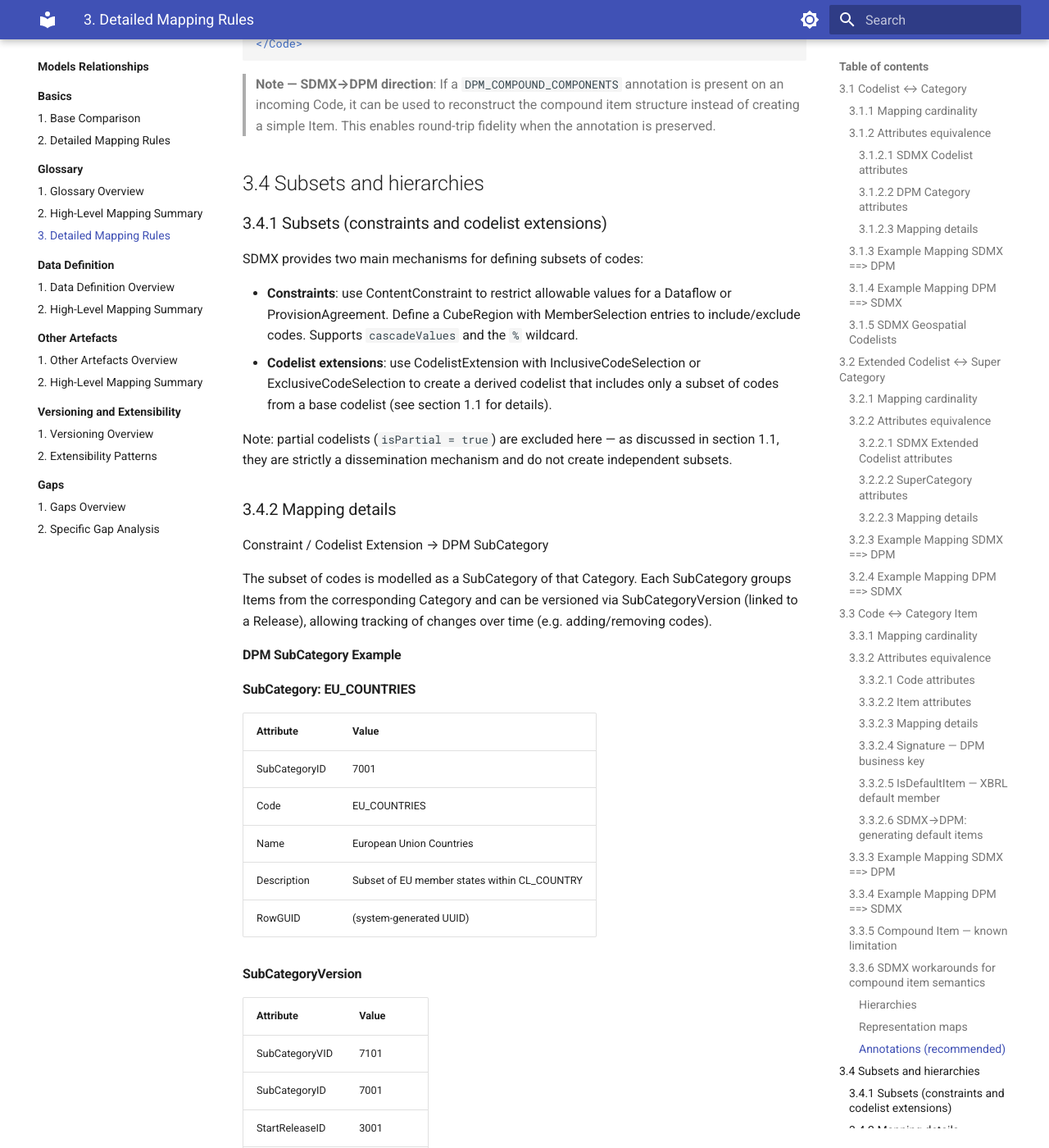
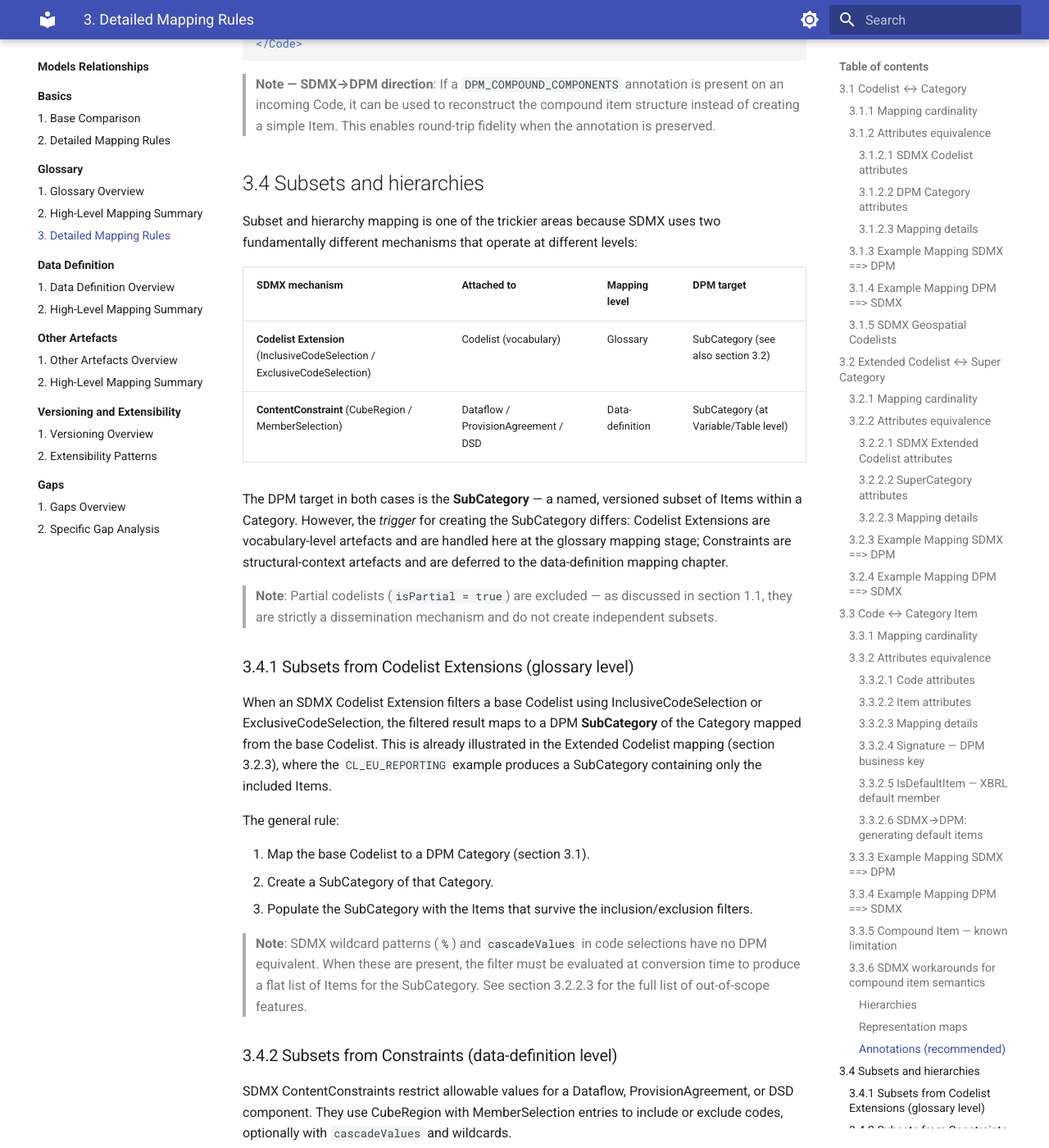
Before and after one commit to sdmx-twg/wp-sdmx-dpm, an MkDocs documentation site: the page built from docs/models-relationships/01_glossary/03_detailed_mapping_rules.md, in a window 1280 px wide and 1400 px high, scrolled down 20551 px. Shown: the whole window at 82% size. Built offline with MkDocs 1.6.1 and Material for MkDocs 9.7.7, drawn with Linux system fonts in a browser that asks for light colours; some of the changed text lies outside the part shown.

Commit message:
docs: refine subsets and hierarchies mapping with level separation
Rewrites section 3.4 to clearly separate glossary-level subsets
(Codelist Extensions → SubCategory, linking to section 3.2) from
data-definition-level subsets (Constraints → SubCategory at Variable/
Table level, deferred). Adds SDMX ContentConstraint XML example,
consolidated SubCategory tables, and a hierarchy example with
ParentItemID for single-codelist hierarchies. Adds SuperCategory
workaround option for multi-codelist hierarchies.

Addresses #73

````diff
--- a/docs/models-relationships/01_glossary/03_detailed_mapping_rules.md
+++ b/docs/models-relationships/01_glossary/03_detailed_mapping_rules.md
@@ -637,79 +637,119 @@ An annotation on the SDMX `Code` can document the compound structure in a standa
 
 ## 3.4 Subsets and hierarchies
 
-### 3.4.1 Subsets (constraints and codelist extensions)
+Subset and hierarchy mapping is one of the trickier areas because SDMX uses two fundamentally different mechanisms that operate at different levels:
 
-SDMX provides two main mechanisms for defining subsets of codes:
+| SDMX mechanism | Attached to | Mapping level | DPM target |
+|----------------|-------------|---------------|------------|
+| **Codelist Extension** (InclusiveCodeSelection / ExclusiveCodeSelection) | Codelist (vocabulary) | Glossary | SubCategory (see also section 3.2) |
+| **ContentConstraint** (CubeRegion / MemberSelection) | Dataflow / ProvisionAgreement / DSD | Data-definition | SubCategory (at Variable/Table level) |
 
-- **Constraints**: use ContentConstraint to restrict allowable values for a Dataflow or ProvisionAgreement. Define a CubeRegion with MemberSelection entries to include/exclude codes. Supports `cascadeValues` and the `%` wildcard.
-- **Codelist extensions**: use CodelistExtension with InclusiveCodeSelection or ExclusiveCodeSelection to create a derived codelist that includes only a subset of codes from a base codelist (see section 1.1 for details).
+The DPM target in both cases is the **SubCategory** — a named, versioned subset of Items within a Category. However, the *trigger* for creating the SubCategory differs: Codelist Extensions are vocabulary-level artefacts and are handled here at the glossary mapping stage; Constraints are structural-context artefacts and are deferred to the data-definition mapping chapter.
 
-Note: partial codelists (`isPartial = true`) are excluded here — as discussed in section 1.1, they are strictly a dissemination mechanism and do not create independent subsets.
+> **Note**: Partial codelists (`isPartial = true`) are excluded — as discussed in section 1.1, they are strictly a dissemination mechanism and do not create independent subsets.
 
-### 3.4.2 Mapping details
-Constraint / Codelist Extension → DPM SubCategory
+### 3.4.1 Subsets from Codelist Extensions (glossary level)
 
-The subset of codes is modelled as a SubCategory of that Category. Each SubCategory groups Items from the corresponding Category and can be versioned via SubCategoryVersion (linked to a Release), allowing tracking of changes over time (e.g. adding/removing codes).
+When an SDMX Codelist Extension filters a base Codelist using InclusiveCodeSelection or ExclusiveCodeSelection, the filtered result maps to a DPM **SubCategory** of the Category mapped from the base Codelist. This is already illustrated in the Extended Codelist mapping (section 3.2.3), where the `CL_EU_REPORTING` example produces a SubCategory containing only the included Items.
 
-#### DPM SubCategory Example
+The general rule:
 
-#### SubCategory: EU_COUNTRIES
-| Attribute           | Value |
-|---------------------|-------|
-| SubCategoryID       | 7001 |
-| Code                | EU_COUNTRIES |
-| Name                | European Union Countries |
-| Description         | Subset of EU member states within CL_COUNTRY |
-| RowGUID             | (system-generated UUID) |
+1. Map the base Codelist to a DPM Category (section 3.1).
+2. Create a SubCategory of that Category.
+3. Populate the SubCategory with the Items that survive the inclusion/exclusion filters.
 
-#### SubCategoryVersion
-| Attribute           | Value |
-|---------------------|-------|
-| SubCategoryVID      | 7101 |
-| SubCategoryID       | 7001 |
-| StartReleaseID      | 3001 |
-| EndReleaseID        | NULL |
+> **Note**: SDMX wildcard patterns (`%`) and `cascadeValues` in code selections have no DPM equivalent. When these are present, the filter must be evaluated at conversion time to produce a flat list of Items for the SubCategory. See section 3.2.2.3 for the full list of out-of-scope features.
 
-#### SubCategoryItems (Members of EU_COUNTRIES)
-| Attribute           | Value |
-|---------------------|-------|
-| SubCategoryVID      | 7101 |
-| ItemID              | 5001 |
-| Label               | France |
-| ParentItemID        | NULL |
-| RowGUID             | (system-generated UUID) |
+### 3.4.2 Subsets from Constraints (data-definition level)
 
-| Attribute           | Value |
-|---------------------|-------|
-| SubCategoryVID      | 7101 |
-| ItemID              | 5002 |
-| Label               | Germany |
-| ParentItemID        | NULL |
-| RowGUID             | (system-generated UUID) |
+SDMX ContentConstraints restrict allowable values for a Dataflow, ProvisionAgreement, or DSD component. They use CubeRegion with MemberSelection entries to include or exclude codes, optionally with `cascadeValues` and wildcards.
 
-| Attribute           | Value |
-|---------------------|-------|
-| SubCategoryVID      | 7101 |
-| ItemID              | 5003 |
-| Label               | Italy |
-| ParentItemID        | NULL |
-| RowGUID             | (system-generated UUID) |
+Constraints are **not vocabulary-level artefacts** — they are attached to structural contexts (which Dataflow, which component). In DPM terms, they correspond to SubCategories associated with specific Variables or Tables, not to the glossary.
 
+**Mapping approach:**
+
+- When a Constraint restricts a single component's values to a subset of a Codelist, the resulting SubCategory is associated with the corresponding DPM Variable or Table (data-definition level), not with the Property itself.
+- The Property's `PropertyCategory` still points to the full Category (the broadest domain), consistent with the core representation design decision (section 3.5.7).
+- Detailed rules for Constraint→SubCategory mapping at the Variable/Table level are deferred to the data-definition mapping chapter.
+
+**Example** — an SDMX Constraint restricting `REF_AREA` to EU countries in a specific Dataflow:
+
+```xml
+<ContentConstraint id="CC_EU_REPORTING" agencyID="ECB" version="1.0"
+    type="Allowed">
+  <ConstraintAttachment>
+    <Dataflow>
+      <Ref id="DF_MACRO" agencyID="ECB" version="1.0"/>
+    </Dataflow>
+  </ConstraintAttachment>
+  <CubeRegion include="true">
+    <MemberSelection id="REF_AREA">
+      <MemberValue value="FR"/>
+      <MemberValue value="DE"/>
+      <MemberValue value="IT"/>
+    </MemberSelection>
+  </CubeRegion>
+</ContentConstraint>
+```
+
+This Constraint does not affect the glossary-level mapping of `CL_COUNTRY` → Category. Instead, it produces a SubCategory `EU_COUNTRIES` containing Items `FR`, `DE`, `IT`, associated with the Variable that uses the `REF_AREA` Property in the corresponding DPM Table.
+
+**DPM SubCategory** (created at data-definition mapping stage):
+
+*SubCategory*
+
+| SubCategoryID | Code | Name | Description |
+|---------------|------|------|-------------|
+| 7001 | EU_COUNTRIES | European Union Countries | Subset of EU member states within CL_COUNTRY |
+
+*SubCategoryVersion*
+
+| SubCategoryVID | SubCategoryID | StartReleaseID | EndReleaseID |
+|----------------|---------------|----------------|--------------|
+| 7101 | 7001 | 3001 | NULL |
+
+*SubCategoryItems*
+
+| SubCategoryVID | ItemID | Label | ParentItemID |
+|----------------|--------|-------|--------------|
+| 7101 | 5001 | France | NULL |
+| 7101 | 5002 | Germany | NULL |
+| 7101 | 5003 | Italy | NULL |
 
 ### 3.4.3 Hierarchies
 
-- **Hierarchy over a single codelist**:
-  - When an SDMX Hierarchy only includes codes from one codelist:
-    - map the codelist to a Category,
-    - represent the hierarchy using a Subcategory that carries parent–child relationships between Category Items.
+SDMX Hierarchies (SDMX 3.x `Hierarchy`, SDMX 2.1 `HierarchicalCodelist`) define parent–child relationships between codes for aggregation, navigation, or reporting structure purposes.
 
-- **Hierarchy over multiple codelists**:
-  - DPM Subcategories must draw items from a single Category; they cannot directly represent a hierarchy that mixes items from multiple categories.
-  - In such cases:
-    - the mapping to DPM is not direct and is generally considered **out of scope** for strict interoperability;
-    - the hierarchy should be handled via:
-      - separate hierarchies per Category, and/or
-      - external documentation.
+#### Hierarchy over a single Codelist (glossary level)
+
+When an SDMX Hierarchy includes codes from only one Codelist, it maps cleanly to a DPM SubCategory that carries parent–child relationships via `ParentItemID`:
+
+1. Map the Codelist to a DPM Category (section 3.1).
+2. Create a SubCategory of that Category.
+3. Populate the SubCategory with the hierarchy's codes as Items, setting `ParentItemID` to reflect the parent–child structure.
+
+*Example*: A geographic hierarchy within `CL_COUNTRY` grouping countries under regions:
+
+*SubCategoryItems*
+
+| SubCategoryVID | ItemID | Label | ParentItemID |
+|----------------|--------|-------|--------------|
+| 7201 | 6000 | Western Europe | NULL |
+| 7201 | 5001 | France | 6000 |
+| 7201 | 5002 | Germany | 6000 |
+| 7201 | 6001 | Southern Europe | NULL |
+| 7201 | 5003 | Italy | 6001 |
+| 7201 | 5004 | Spain | 6001 |
+
+#### Hierarchy over multiple Codelists (out of scope)
+
+DPM SubCategories draw Items from a **single Category** — they cannot represent a hierarchy that mixes Items from different Categories. When an SDMX Hierarchy spans multiple Codelists:
+
+- The mapping is not direct and is considered **out of scope** for strict glossary-level interoperability.
+- Possible workarounds:
+  - Create separate SubCategory hierarchies per Category, each reflecting the portion of the cross-codelist hierarchy that falls within that Category.
+  - Use a SuperCategory (section 3.2) to union the Categories and build the hierarchy within the SuperCategory's Items.
+  - Document the cross-Category structure externally (annotations or supplementary metadata).
 
 
 ## 3.5 Concept ↔ Property
````
